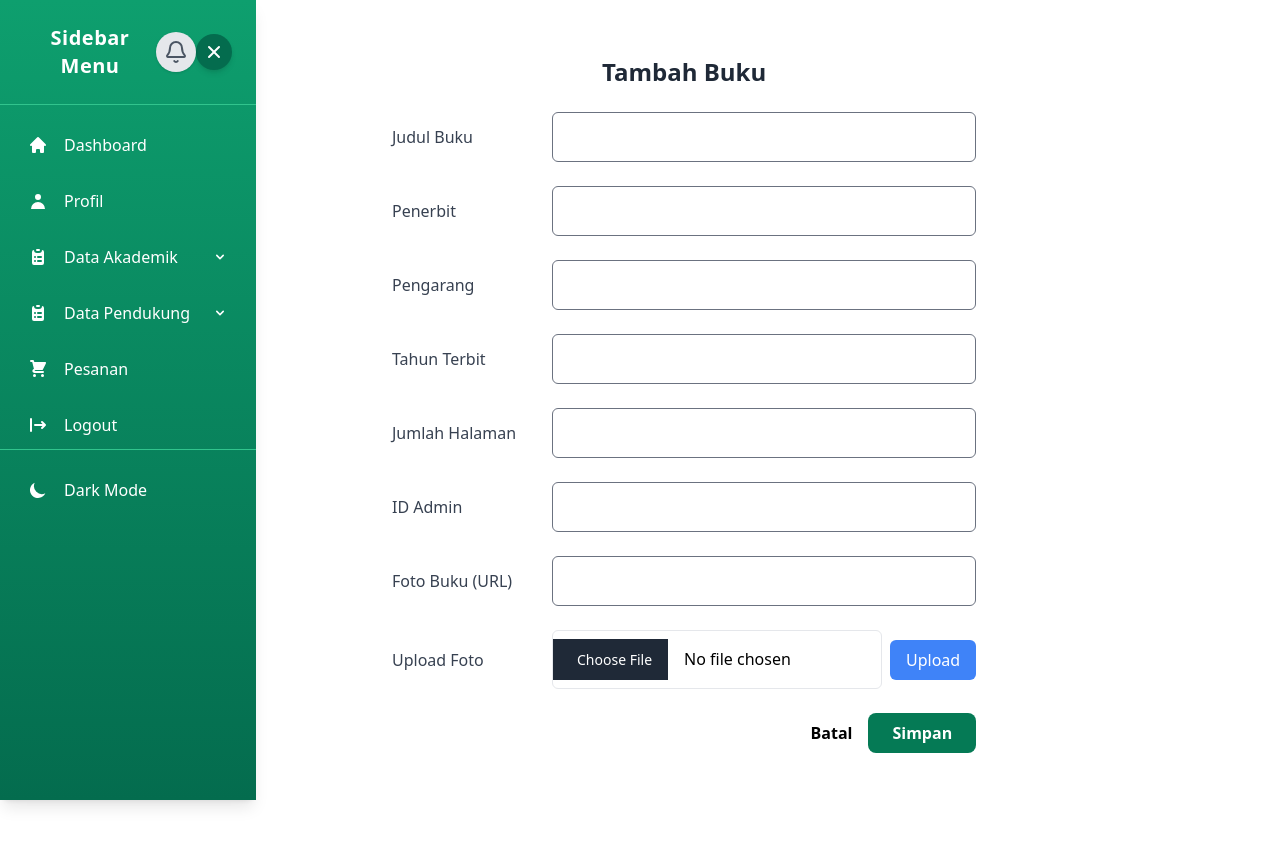
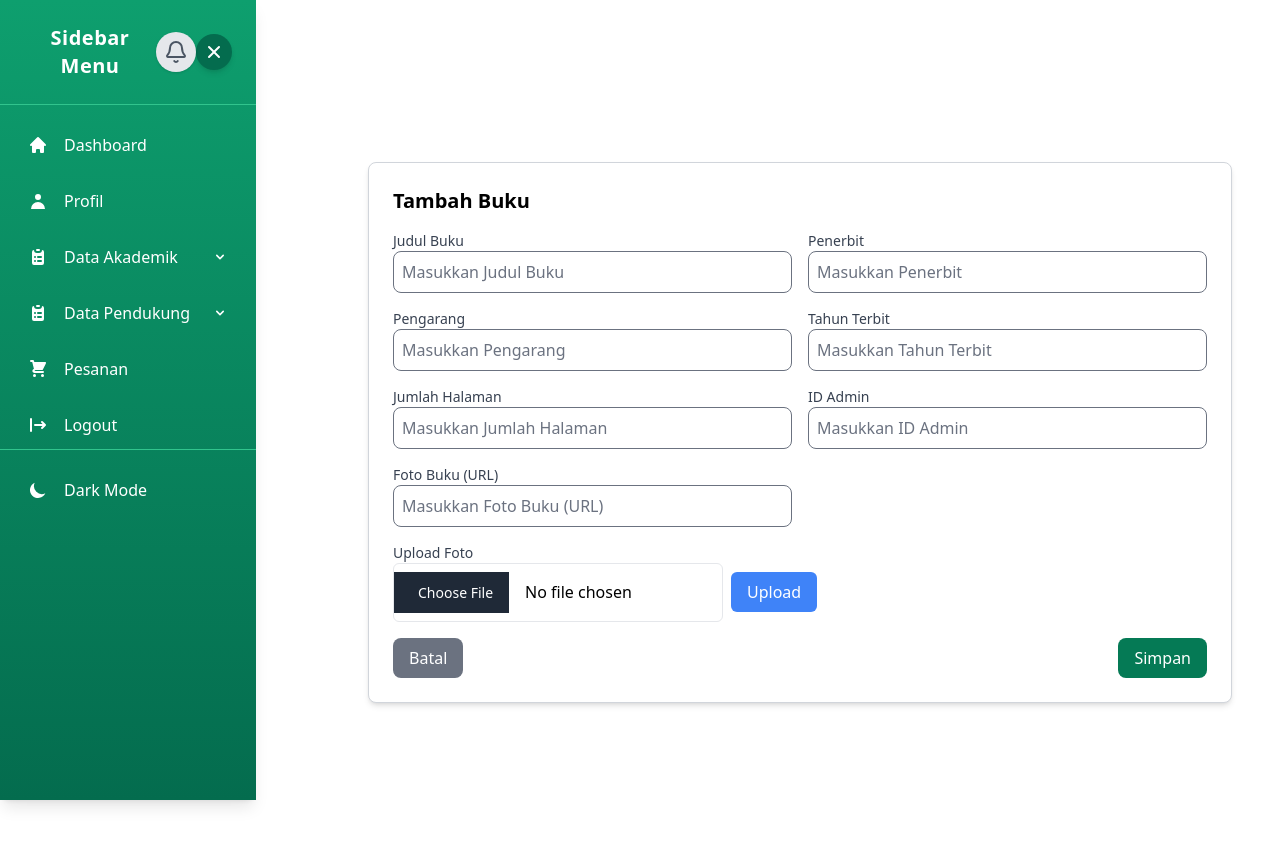
Before and after one commit to projectbinusa/portofoliomranggen-client, a React (Vite) app: page /tambah-buku in a window 1280 px wide. Shown: the top 846 px of the page. Built offline with nearby package versions, Linux system fonts and the light colour scheme.

Commit message:
merubah tampilan form tambah dan edit buku

```diff
--- a/src/buku/EditBuku.jsx
+++ b/src/buku/EditBuku.jsx
@@ -94,12 +94,13 @@ const EditBuku = () => {
   };
 
   return (
-    <div className="flex h-screen">
+    <div className="flex h-screen overflow-hidden">
       <Sidebar />
-      <div className="flex ml-64 w-full max-w">
-        <div className="p-6 rounded-lg">
-          <h2 className="text-2xl font-semibold mb-6 text-gray-800 text-center">Edit Buku</h2>
-          <form onSubmit={handleSubmit} className="space-y-6">
+      <div className="flex-1 flex items-center justify-center pl-64 p-4">
+        <div className="bg-white shadow-md rounded-lg p-6 w-full max-w-4xl border border-gray-300">
+          <h2 className="text-xl font-bold mb-4 text-left">Edit Buku</h2>
+          <form onSubmit={handleSubmit} className="space-y-4">
+            <div className="grid grid-cols-1 sm:grid-cols-2 gap-4">
               {[{ label: "Judul Buku", name: "judulBuku", type: "text" },
                 { label: "Penerbit", name: "penerbit", type: "text" },
                 { label: "Pengarang", name: "pengarang", type: "text" },
@@ -108,38 +109,41 @@ const EditBuku = () => {
                 { label: "ID Admin", name: "idAdmin", type: "number" },
                 { label: "Foto Buku (URL)", name: "fotoUrl", type: "text" },
               ].map((field) => (
-              <div key={field.name} className="flex items-center">
-                <label className="w-40 text-gray-700 font-medium text-left">{field.label}</label>
+                <div key={field.name} className="flex flex-col">
+                  <label className="text-gray-700 text-sm font-medium text-left capitalize">{field.label}</label>
                   <input
                     type={field.type}
                     name={field.name}
                     value={buku[field.name]}
                     onChange={handleChange}
-                  className="flex-1 border rounded-md p-3 focus:ring-2 focus:ring-blue-500"
+                    placeholder={`Masukkan ${field.label}`}
+                    className="p-2 border rounded-lg focus:outline-none focus:ring-2 focus:ring-blue-500"
                   />
                 </div>
               ))}
+            </div>
 
             {/* Komponen Upload Foto */}
-            <div className="flex items-center">
-              <label className="w-40 text-gray-700 font-medium text-left">Upload Foto</label>
+            <div className="flex flex-col">
+              <label className="text-gray-700 text-sm font-medium text-left">Upload Foto</label>
               <UploadFoto
                 onUploadSuccess={handleUploadSuccess}
                 setIsUploading={setIsUploading}
               />
             </div>
 
-            <div className="flex justify-end gap-4 mt-6">
+            <div className="flex justify-between space-x-4 mt-6">
               <button
                 type="button"
-                className="text-black font-semibold hover:underline"
-                onClick={() => navigate("/buku")}>
+                onClick={() => navigate("/buku")}
+                className="px-4 py-2 bg-gray-500 text-white rounded-lg hover:bg-gray-600 transition"
+              >
                 Batal
               </button>
               <button
                 type="submit"
-                className="bg-green-600 text-white font-semibold px-6 py-2
-                 rounded-lg hover:bg-green-700 transition">
+                className="px-4 py-2 bg-green-600 text-white rounded-lg hover:bg-green-700 transition"
+              >
                 Simpan
               </button>
             </div>
--- a/src/buku/TambahBuku.jsx
+++ b/src/buku/TambahBuku.jsx
@@ -16,7 +16,7 @@ const TambahBuku = () => {
     fotoUrl: "",
   });
 
-  const [isUploading, setIsUploading] = useState(false); // Status untuk menunggu upload foto selesai
+  const [isUploading, setIsUploading] = useState(false);
   const navigate = useNavigate();
 
   const handleChange = (e) => {
@@ -25,13 +25,12 @@ const TambahBuku = () => {
 
   const handleUploadSuccess = (imageUrl) => {
     setBuku({ ...buku, fotoUrl: imageUrl });
-    setIsUploading(false); // Menandakan bahwa upload selesai
+    setIsUploading(false);
   };
 
   const handleSubmit = async (e) => {
     e.preventDefault();
 
-    // Pastikan foto sudah di-upload sebelum submit
     if (isUploading) {
       Swal.fire({
         title: "Gagal!",
@@ -93,12 +92,13 @@ const TambahBuku = () => {
   };
 
   return (
-    <div className="flex h-screen">
+    <div className="flex h-screen overflow-hidden">
       <Sidebar />
-      <div className="flex ml-64 w-full max-w">
-        <div className="p-6 rounded-lg">
-          <h2 className="text-2xl font-semibold mb-6 text-gray-800 text-center">Tambah Buku</h2>
-          <form onSubmit={handleSubmit} className="space-y-6">
+      <div className="flex-1 flex items-center justify-center pl-64 p-4">
+        <div className="bg-white shadow-md rounded-lg p-6 w-full max-w-4xl border border-gray-300">
+          <h2 className="text-xl font-bold mb-4 text-left">Tambah Buku</h2>
+          <form onSubmit={handleSubmit} className="space-y-4">
+            <div className="grid grid-cols-1 sm:grid-cols-2 gap-4">
               {[{ label: "Judul Buku", name: "judulBuku", type: "text" },
                 { label: "Penerbit", name: "penerbit", type: "text" },
                 { label: "Pengarang", name: "pengarang", type: "text" },
@@ -107,38 +107,41 @@ const TambahBuku = () => {
                 { label: "ID Admin", name: "idAdmin", type: "number" },
                 { label: "Foto Buku (URL)", name: "fotoUrl", type: "text" },
               ].map((field) => (
-              <div key={field.name} className="flex items-center">
-                <label className="w-40 text-gray-700 font-medium text-left">{field.label}</label>
+                <div key={field.name} className="flex flex-col">
+                  <label className="text-gray-700 text-sm font-medium text-left capitalize">{field.label}</label>
                   <input
                     type={field.type}
                     name={field.name}
                     value={buku[field.name]}
                     onChange={handleChange}
-                  className="flex-1 border rounded-md p-3 focus:ring-2 focus:ring-blue-500"
+                    placeholder={`Masukkan ${field.label}`}
+                    className="p-2 border rounded-lg focus:outline-none focus:ring-2 focus:ring-blue-500"
                   />
                 </div>
               ))}
+            </div>
 
             {/* Komponen Upload Foto */}
-            <div className="flex items-center">
-              <label className="w-40 text-gray-700 font-medium text-left">Upload Foto</label>
+            <div className="flex flex-col">
+              <label className="text-gray-700 text-sm font-medium text-left">Upload Foto</label>
               <UploadFoto
                 onUploadSuccess={handleUploadSuccess}
                 setIsUploading={setIsUploading}
               />
             </div>
 
-            <div className="flex justify-end gap-4 mt-6">
+            <div className="flex justify-between space-x-4 mt-6">
               <button
                 type="button"
-                className="text-black font-semibold hover:underline"
-                onClick={() => navigate("/buku")}>
+                onClick={() => navigate("/buku")}
+                className="px-4 py-2 bg-gray-500 text-white rounded-lg hover:bg-gray-600 transition"
+              >
                 Batal
               </button>
               <button
                 type="submit"
-                className="bg-green-600 text-white font-semibold px-6 py-2
-                 rounded-lg hover:bg-green-700 transition">
+                className="px-4 py-2 bg-green-600 text-white rounded-lg hover:bg-green-700 transition"
+              >
                 Simpan
               </button>
             </div>
```
Lines whose indentation alone changed are shown as unchanged.
